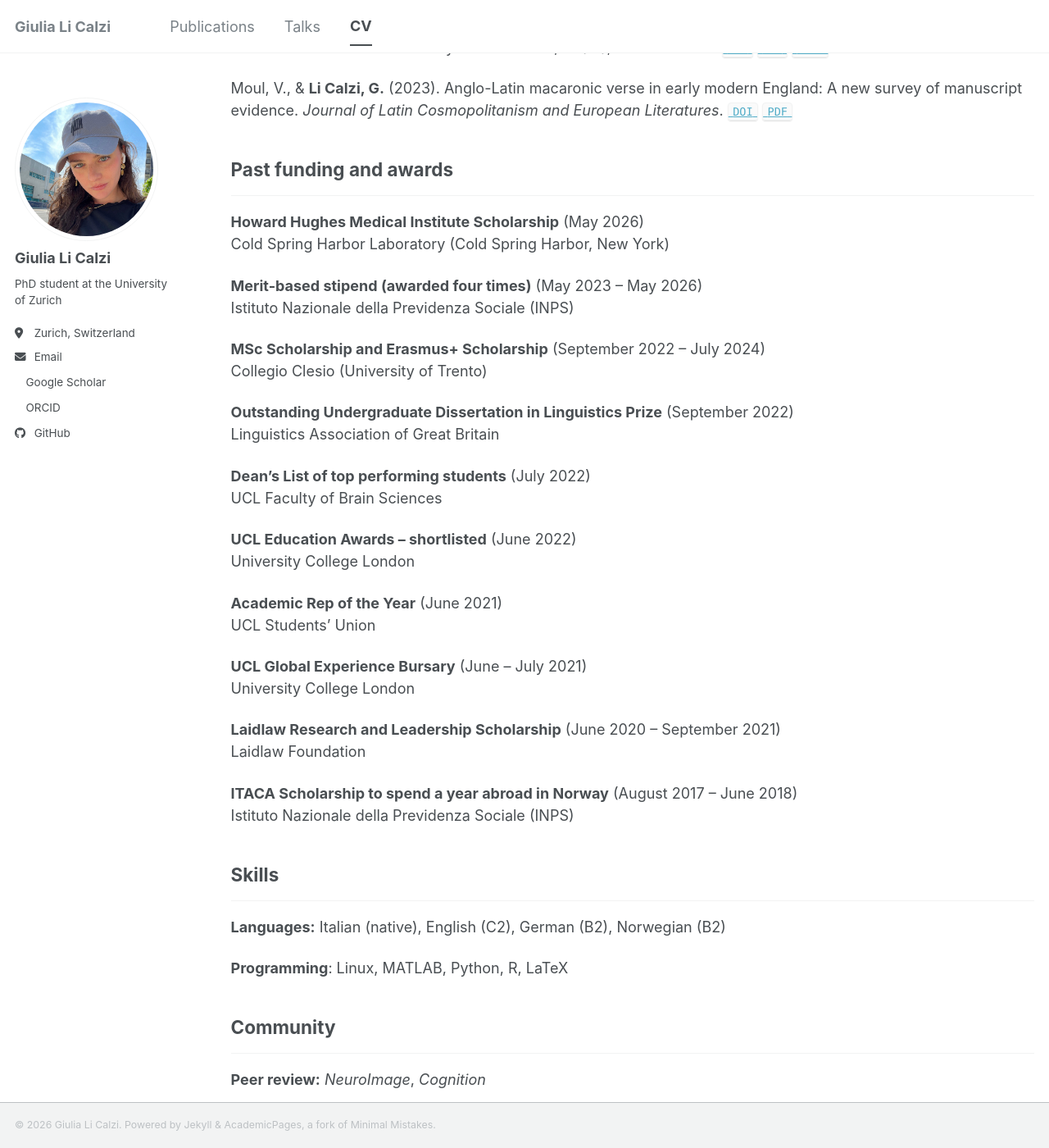
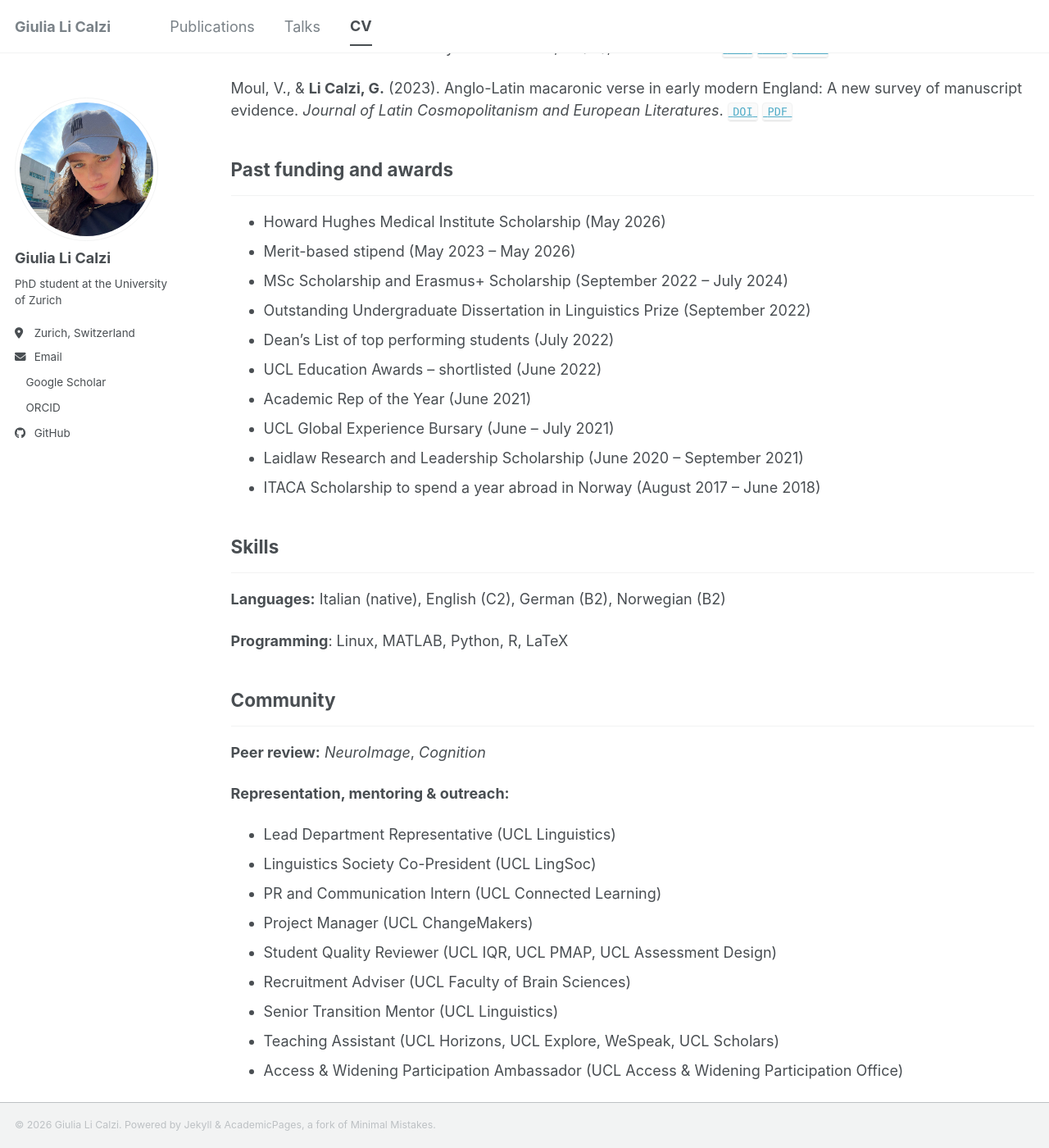
Before and after one commit to glicalzi/glicalzi.github.io, a Jekyll site: the page built from _pages/cv.md, in a window 1280 px wide and 1400 px high, scrolled down 511 px. Shown: the whole window at 82% size. Built offline with Jekyll 4.4.1, drawn with Linux system fonts in a browser that asks for light colours; a style sheet for code colours, icons or effects is not loaded.

Commit message:
Update cv.md

```diff
--- a/_pages/cv.md
+++ b/_pages/cv.md
@@ -27,35 +27,16 @@ Moul, V., & **Li Calzi, G.** (2023). Anglo-Latin macaronic verse in early modern
 
 ## Past funding and awards
 ---
-**Howard Hughes Medical Institute Scholarship** (May 2026)<br>
-Cold Spring Harbor Laboratory (Cold Spring Harbor, New York)
-
-**Merit-based stipend (awarded four times)** (May 2023 &ndash; May 2026)<br>
-Istituto Nazionale della Previdenza Sociale (INPS)
-
-**MSc Scholarship and Erasmus+ Scholarship** (September 2022 &ndash; July 2024)<br>
-Collegio Clesio (University of Trento)
-
-**Outstanding Undergraduate Dissertation in Linguistics Prize** (September 2022)<br>
-Linguistics Association of Great Britain
-
-**Dean’s List of top performing students** (July 2022)<br>
-UCL Faculty of Brain Sciences
-
-**UCL Education Awards &ndash; shortlisted** (June 2022)<br>
-University College London
-
-**Academic Rep of the Year** (June 2021)<br>
-UCL Students' Union
-
-**UCL Global Experience Bursary** (June &ndash; July 2021)<br>
-University College London
-
-**Laidlaw Research and Leadership Scholarship** (June 2020 &ndash; September 2021)<br>
-Laidlaw Foundation
-
-**ITACA Scholarship to spend a year abroad in Norway** (August 2017 &ndash; June 2018)<br>
-Istituto Nazionale della Previdenza Sociale (INPS)
+- Howard Hughes Medical Institute Scholarship (May 2026)
+- Merit-based stipend (May 2023 &ndash; May 2026)
+- MSc Scholarship and Erasmus+ Scholarship (September 2022 &ndash; July 2024)
+- Outstanding Undergraduate Dissertation in Linguistics Prize (September 2022)
+- Dean’s List of top performing students (July 2022)
+- UCL Education Awards &ndash; shortlisted (June 2022)
+- Academic Rep of the Year (June 2021)
+- UCL Global Experience Bursary (June &ndash; July 2021)
+- Laidlaw Research and Leadership Scholarship (June 2020 &ndash; September 2021)
+- ITACA Scholarship to spend a year abroad in Norway (August 2017 &ndash; June 2018)
 
 ## Skills
 ---
```
